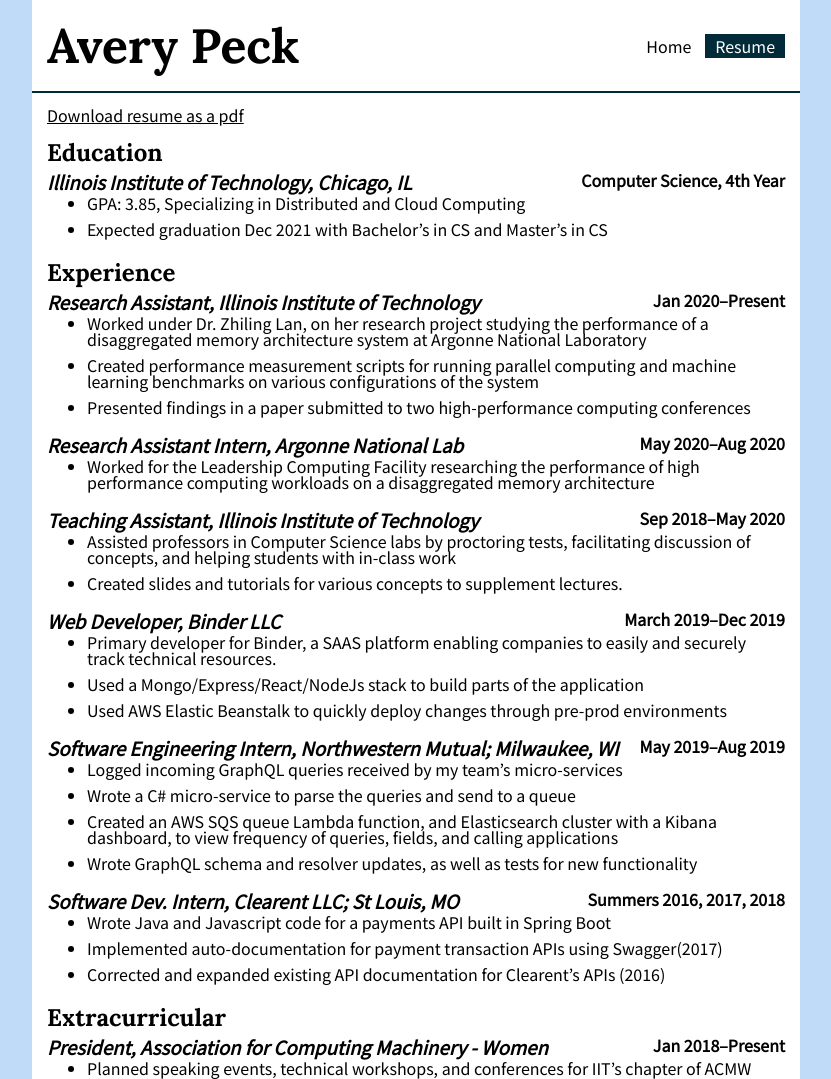
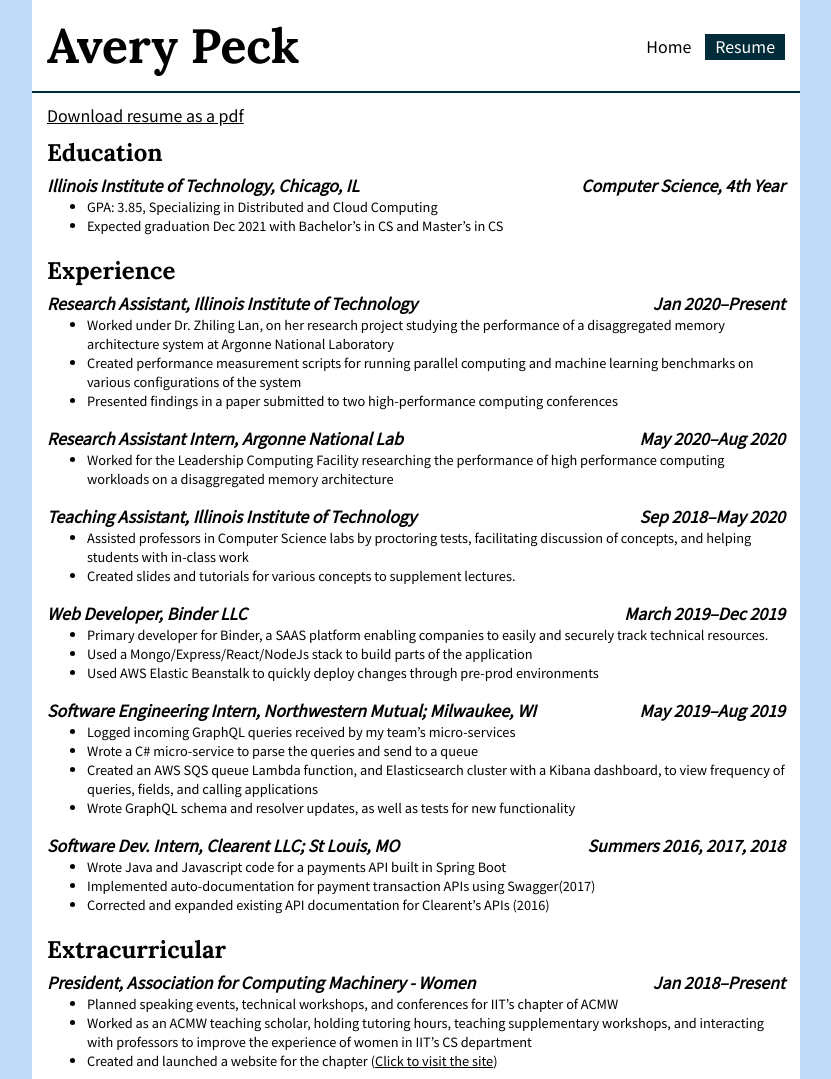
Before and after one commit to apeckstl/apeckstl.github.io, a plain HTML site: page resume.html in a window 1280 px wide. Shown: the top 1079 px of the page, without its empty margins (224-1055 px from the left). Drawn offline with Linux system fonts and the light colour scheme.

Commit message:
Finish edits based on feedback

```diff
--- a/styles.css
+++ b/styles.css
@@ -11,13 +11,15 @@ h1 {
     font-size: xxx-large;
 }
 
+h2 {
+    margin-bottom: 5px;;
+}
+
 h3, h4 {
     font-family: 'Noto Sans JP', sans-serif;
     margin: 0;
-}
-
-h3 {
     font-style: italic;
+    font-size: 1em;
 }
 
 li, p, a {
@@ -25,7 +27,7 @@ li, p, a {
 }
 
 header a {
-    padding: 0 10px;
+    padding: 0 10px 2px 10px;
     text-decoration: none;
 }
 
@@ -101,8 +103,7 @@ header nav, h1 {
 }
 
 .resume li {
-    margin-bottom: 10px;
-    line-height: 1;
+    font-size: 0.8em;
 }
 
 .resume h4 {
```
